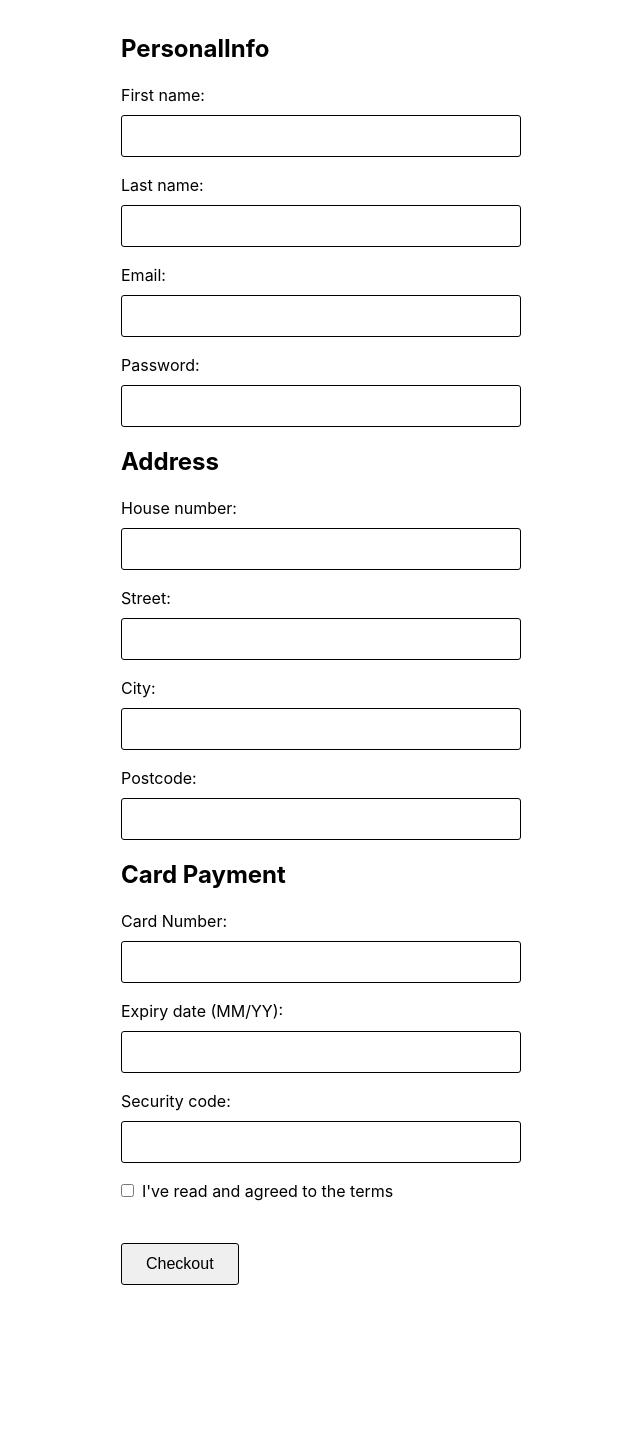
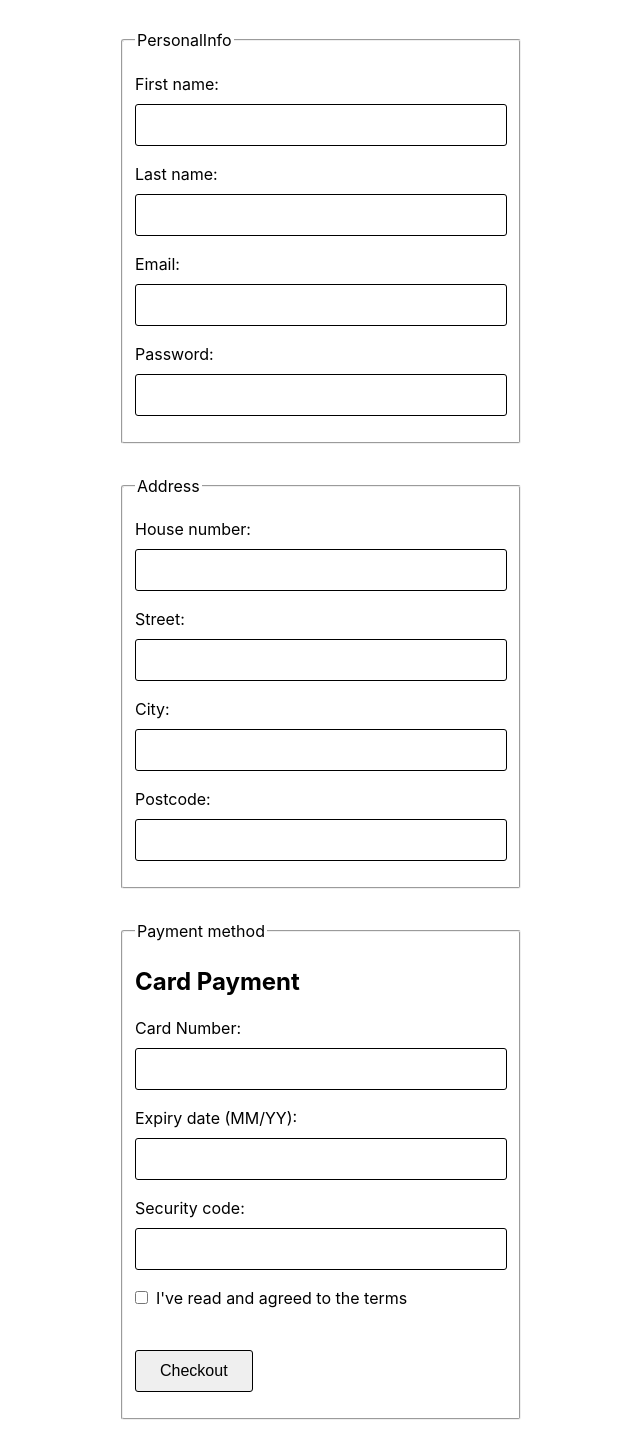
Before and after one commit to ymainier/accessible-checkout, a React (Create React App) app: page / in a window 1280 px wide. Shown: the part 368-1820 px from the top of the page, without its empty margins (319-959 px from the left). Before the commit the page ends 1669 px from the top, so only its background shows below. Built offline with nearby package versions, Linux system fonts and the light colour scheme.

Commit message:
fieldsets are the best

```diff
--- a/src/Address.js
+++ b/src/Address.js
@@ -1,7 +1,7 @@
 export function Address() {
   return (
-    <section className="address">
-      <h2>Address</h2>
+    <fieldset className="address">
+      <legend>Address</legend>
       <div className="form-line">
         <label htmlFor="house_number">House number:</label>
         <input type="text" name="house_number" id="house_number" required />
@@ -30,6 +30,6 @@ export function Address() {
           required
         />
       </div>
-    </section>
+    </fieldset>
   );
 }
--- a/src/App.css
+++ b/src/App.css
@@ -52,7 +52,8 @@ button {
 }
 
 fieldset {
-  margin: 1rem;
+  margin: 1rem 0 2rem;
+  border-radius: 3px;
 }
 
 .voucher {
--- a/src/PaymentMethod.js
+++ b/src/PaymentMethod.js
@@ -67,8 +67,9 @@ export function Paypal() {
 
 export function PaymentMethod() {
   return (
-    <div>
+    <fieldset>
+      <legend>Payment method</legend>
       <CreditCard />
-    </div>
+    </fieldset>
   );
 }
--- a/src/PersonalInfo.js
+++ b/src/PersonalInfo.js
@@ -1,7 +1,7 @@
 export function PersonalInfo() {
   return (
-    <div>
-      <h2>PersonalInfo</h2>
+    <fieldset>
+      <legend>PersonalInfo</legend>
       <div className="form-line">
         <label htmlFor="first_name">First name: </label>
         <input
@@ -36,6 +36,6 @@ export function PersonalInfo() {
           required
         />
       </div>
-    </div>
+    </fieldset>
   );
 }
```
